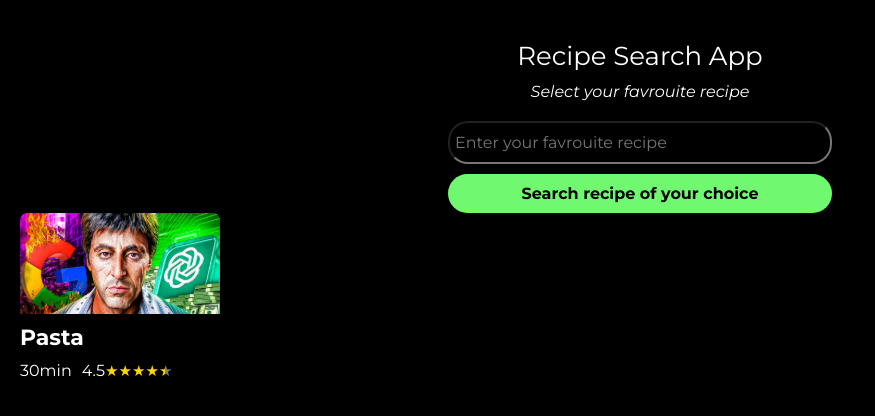
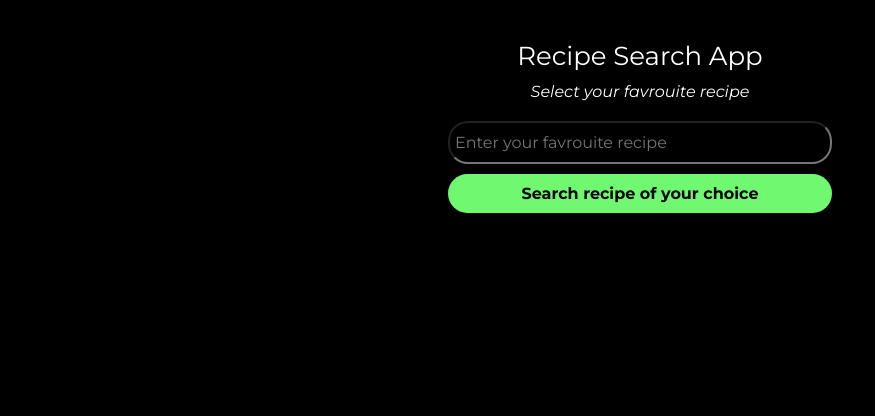
Before and after one commit to alishba132/recipe-search-app, a React (Vite) app: page / in a window 1280 px wide. Shown: the top 416 px of the page, without its empty margins (0-875 px from the left). Built offline with nearby package versions, Linux system fonts and the light colour scheme; a web font is replaced by a local one.

Commit message:
added assets and introduced recipe  card component

```diff
--- a/src/App.css
+++ b/src/App.css
@@ -1,42 +1,7 @@
-#root {
-  max-width: 1280px;
-  margin: 0 auto;
-  padding: 2rem;
-  text-align: center;
+.recipe-cards {
+  display: grid;
+  grid-template-columns: repeat(3, 1fr);
+  gap: 50px;
+  justify-content: center;
+  margin: 0px auto 100px auto;
 }
-
-.logo {
-  height: 6em;
-  padding: 1.5em;
-  will-change: filter;
-  transition: filter 300ms;
-}
-.logo:hover {
-  filter: drop-shadow(0 0 2em #646cffaa);
-}
-.logo.react:hover {
-  filter: drop-shadow(0 0 2em #61dafbaa);
-}
-
-@keyframes logo-spin {
-  from {
-    transform: rotate(0deg);
-  }
-  to {
-    transform: rotate(360deg);
-  }
-}
-
-@media (prefers-reduced-motion: no-preference) {
-  a:nth-of-type(2) .logo {
-    animation: logo-spin infinite 20s linear;
-  }
-}
-
-.card {
-  padding: 2em;
-}
-
-.read-the-docs {
-  color: #888;
-}
--- a/src/App.jsx
+++ b/src/App.jsx
@@ -1,17 +1,12 @@
 import React from "react";
-import Header from "./components/header/Header";
-import RecipeSearchBar from "./components/recipeSearchBar/recipeSearchBar";
-import Cards from "./components/cards/cards";
-
+import HomePage from "./components/Pages/homePage";
+import "./App.css";
 
 function App() {
   return (
     <>
-    <div>
-      <Header/>
-      <RecipeSearchBar/>
-      <Cards/>
-
+      <div>
+        <HomePage />
       </div>
     </>
   );
--- /dev/null
+++ b/src/components/Pages/homePage.jsx
@@ -0,0 +1,22 @@
+import { useState } from "react";
+import Header from "../header/Header";
+import RecipeSearchBar from "../recipeSearchBar/recipeSearchBar";
+import Cards from "../cards/cards";
+
+const HomePage = () => {
+  const [recipes, setRecipes] = useState([]);
+  console.log("Recipes: ", recipes);
+
+  return (
+    <div>
+      <Header />
+      <RecipeSearchBar addRecipes={setRecipes} />
+      <div className="recipe-cards">
+        {recipes.map((recipe) => (
+          <Cards recipe={recipe} />
+        ))}
+      </div>
+    </div>
+  );
+};
+export default HomePage;
--- a/src/components/cards/Cards.jsx
+++ b/src/components/cards/Cards.jsx
@@ -1,28 +1,32 @@
-import recipeCard1 from "../../assets/recipe-card1.svg";
+import React from "react";
+import clock from "../../assets/clock.png";
+import ratingStar from "../../assets/star.png";
 import "./cards.css";
-import React from "react";
-const Cards=()=>{
-    return(
+
+const Cards = ({ recipe }) => {
+  return (
     <div className="main-card">
-            <img src={recipeCard1} alt="recipeCard1"  width="200px"  className="recipe-image" />
-            <p className="recipe-name">Pasta</p>
+      <img
+        src={recipe.image}
+        alt={recipe.name}
+        width="350px"
+        className="recipe-image"
+      />
+      <p className="recipe-name">{recipe.name}</p>
       <div className="recipe-info">
         <div className="make-time">
-                    <p>30min</p>
+            <img src={clock} alt="clock" height="15px" width="15px"/>
+          <p>{recipe.cookTimeMinutes}min</p>
         </div>
         <div className="recipe-ratings">
-                    <p>4.5
-                        <span className=" star full">★</span>
-                        <span className="star full">★</span>
-                        <span className="star full">★</span>
-                        <span className="star full">★</span>
-                        <span className="star half">★</span>
+          <p>
+            4.9{recipe.ratings}
+            <img src={ratingStar}  alt="rating Star" width="15px" height="15px"/>
+
           </p>
         </div>
-
       </div>
-
     </div>
-    )
-}
+  );
+};
 export default Cards;
--- a/src/components/cards/cards.css
+++ b/src/components/cards/cards.css
@@ -2,7 +2,7 @@
     display: flex;
     flex-direction: column;
     color: white;
-    margin: auto;
+    margin-top: 100px;
     padding-left: 20px;
 }
 .recipe-name{
@@ -14,7 +14,7 @@
     display: flex;
     flex-direction: column;
     padding-bottom: 10px;
-
+    border-radius: 16px;
 }
 .recipe-info{
     padding-top: 10px;
@@ -22,21 +22,15 @@
     gap: 10px;
     font-size: 16px;
 }
-.recipe-ratings > p{
-    gap: 2px;
+
+.make-time {
+    display: flex;
+    gap: 5px;
+    align-items: center;
 }
 
-.star {
-    font-size: 15px;
-    color: gray; /* Default gray color */
+.recipe-ratings{
+    display: flex;
+    align-items: center;
+    gap: 5px;
 }
-
-.star.full {
-    color: gold; /* Full stars are gold */
-}
-
-.star.half {
-    background: linear-gradient(to right, gold 50%, gray 50%);
-    background-clip: text;
-    color: transparent;
-}
--- a/src/components/recipeSearchBar/recipeSearchBar.jsx
+++ b/src/components/recipeSearchBar/recipeSearchBar.jsx
@@ -1,20 +1,27 @@
 import React, { useState } from "react";
 import "./recipeSearchBar.css";
-const RecipeSearchBar=()=>{
-    const [recipes,setRecipes]=useState([]);
-    const [keyword,setKeyword]=useState("");
-    const getSearchedRecipes=(recipe)=>{
-        fetch(`https://dummyjson.com/recipes/search?q=${recipe}`)
-        .then((response)=>response.json())
-        .then((data)=>console.log(data));
-
-    }
-    return(
-        <div className="recipe-control-search-app">
-            <input type="text" placeholder="Enter your favrouite recipe" className="search-bar" onChange={(e)=>setKeyword(e.target.value)}/>
-            <button className="search-btn" onClick={()=>getSearchedRecipes(keyword)}>Search recipe of your choice</button>
-
-        </div>
-    )
-}
+const RecipeSearchBar = ({ addRecipes }) => {
+  const [keyword, setKeyword] = useState("");
+  const getSearchedRecipes = (recipe) => {
+    fetch(`https://dummyjson.com/recipes/search?q=${recipe}`)
+      .then((response) => response.json())
+      .then((data) => addRecipes(data.recipes));
+  };
+  return (
+    <div className="recipe-control-search-app">
+      <input
+        type="text"
+        placeholder="Enter your favrouite recipe"
+        className="search-bar"
+        onChange={(e) => setKeyword(e.target.value)}
+      />
+      <button
+        className="search-btn"
+        onClick={() => getSearchedRecipes(keyword)}
+      >
+        Search recipe of your choice
+      </button>
+    </div>
+  );
+};
 export default RecipeSearchBar;
```
Also changed, not shown: src/assets/clock.png (added), src/assets/star.png (added). Lines whose indentation alone changed are shown as unchanged.
